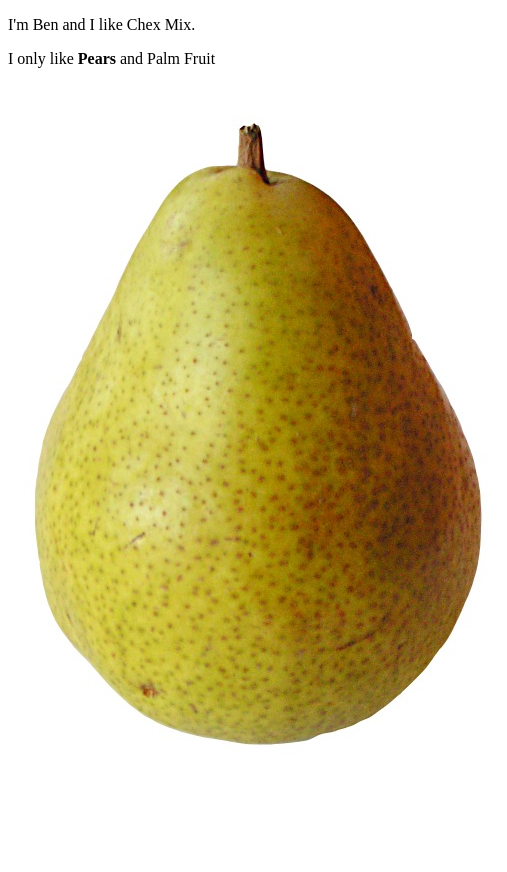
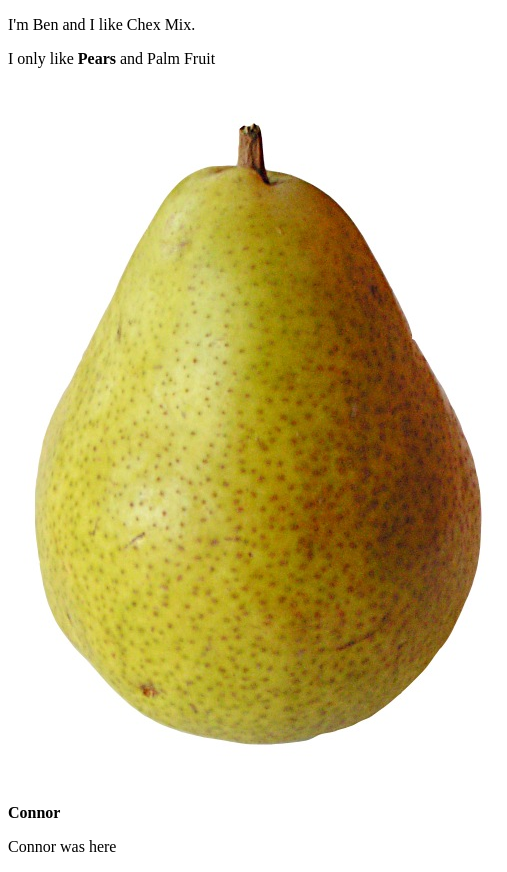
Before and after one commit to scottstanfield/apple, a plain HTML site: page index.html in a window 1280 px wide. Shown: the full height of the page, 0-507 px from the left. Before the commit the page ends 800 px from the top, so only its background shows below. Drawn offline with Linux system fonts and the light colour scheme.

Commit message:
added my section

```diff
--- a/index.html
+++ b/index.html
@@ -9,5 +9,8 @@
 		<p>I only like <b>Pears</b> and Palm Fruit</p>
 		<img src="images/pear.jpg" />
         <img src="http://upload.wikimedia.org/wikipedia/commons/7/7f/Palm_Fruit_I_IMG_2100.jpg" alt="palm fruit">
+
+	<p><b>Connor</b>
+	<p>Connor was here
     </body>
 </html>
```
